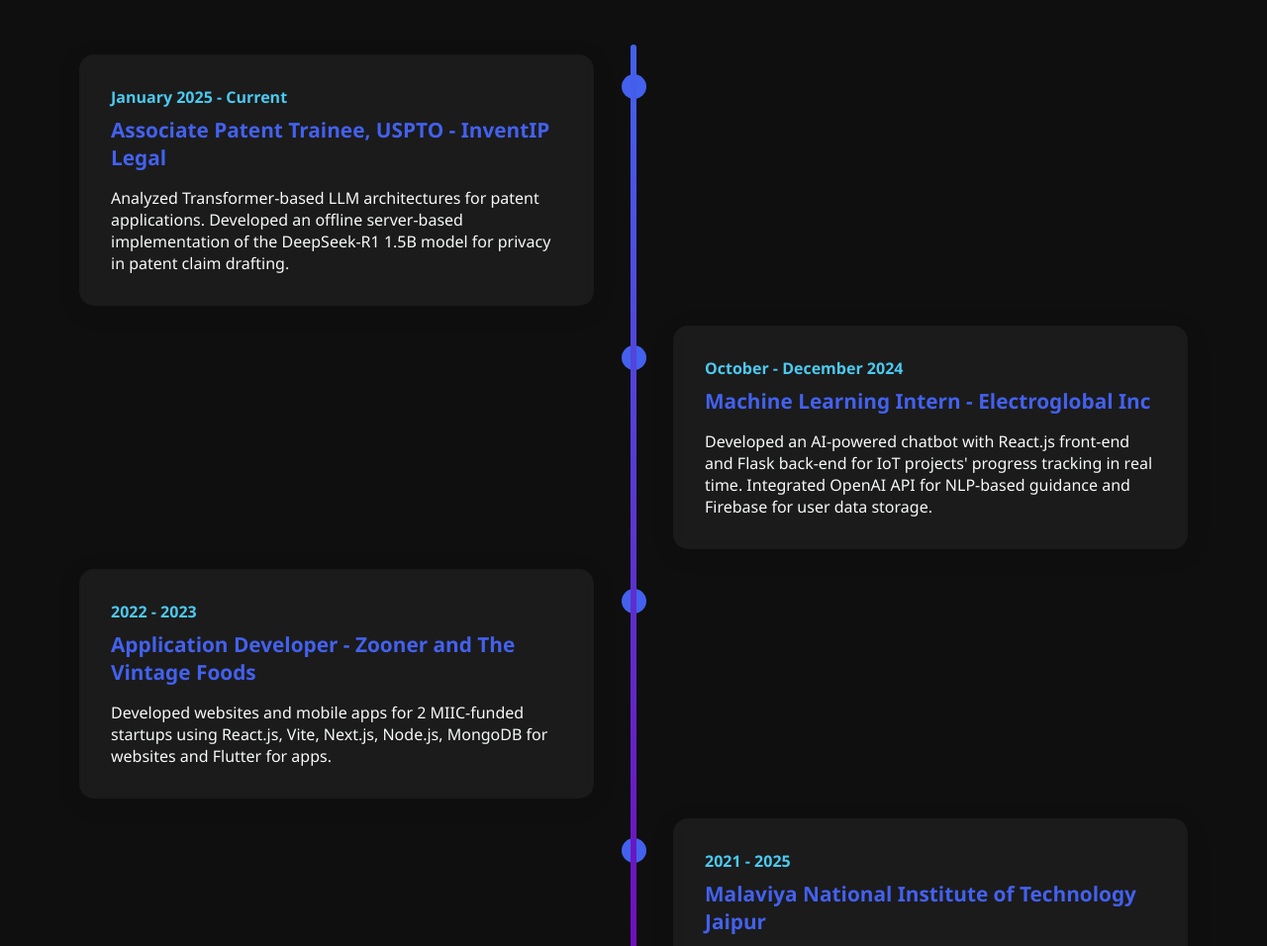
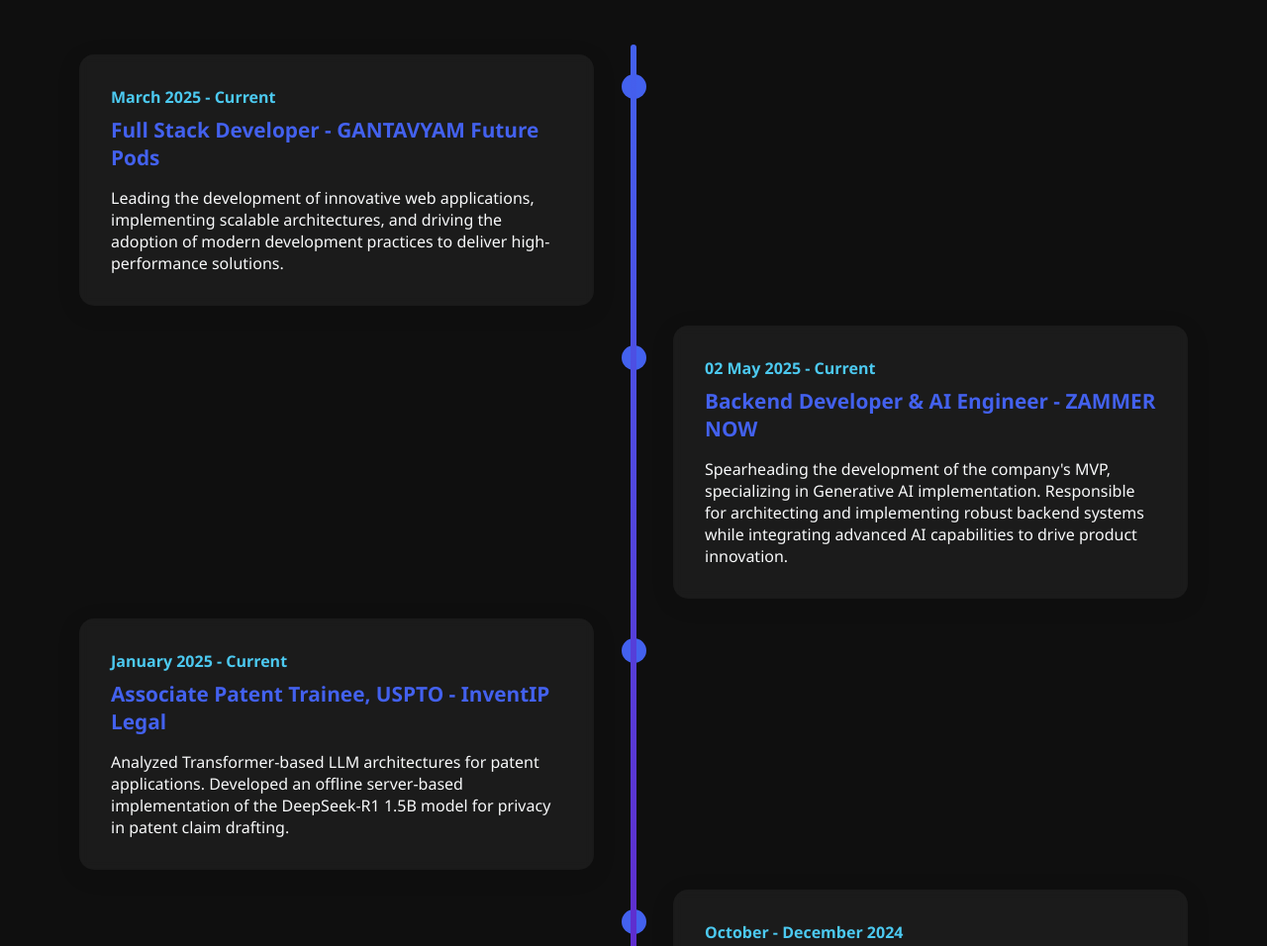
Before and after one commit to UDDITwork/PORTFOLIO-Uddit, a plain HTML site: page index.html in a window 1280 px wide. Shown: the part 1646-2602 px from the top of the page at 99% size. Drawn offline with nearby package versions, Linux system fonts and the light colour scheme.

Commit message:
Update index.html

```diff
--- a/index.html
+++ b/index.html
@@ -685,6 +685,20 @@
             <div class="timeline">
                 <div class="timeline-item">
                     <div class="timeline-content">
+                        <div class="timeline-date">March 2025 - Current</div>
+                        <h3 class="timeline-title">Full Stack Developer - GANTAVYAM Future Pods</h3>
+                        <p>Leading the development of innovative web applications, implementing scalable architectures, and driving the adoption of modern development practices to deliver high-performance solutions.</p>
+                    </div>
+                </div>
+                <div class="timeline-item">
+                    <div class="timeline-content">
+                        <div class="timeline-date">02 May 2025 - Current</div>
+                        <h3 class="timeline-title">Backend Developer & AI Engineer - ZAMMER NOW</h3>
+                        <p>Spearheading the development of the company's MVP, specializing in Generative AI implementation. Responsible for architecting and implementing robust backend systems while integrating advanced AI capabilities to drive product innovation.</p>
+                    </div>
+                </div>
+                <div class="timeline-item">
+                    <div class="timeline-content">
                         <div class="timeline-date">January 2025 - Current</div>
                         <h3 class="timeline-title">Associate Patent Trainee, USPTO - InventIP Legal</h3>
                         <p>Analyzed Transformer-based LLM architectures for patent applications. Developed an offline server-based implementation of the DeepSeek-R1 1.5B model for privacy in patent claim drafting.</p>
```
